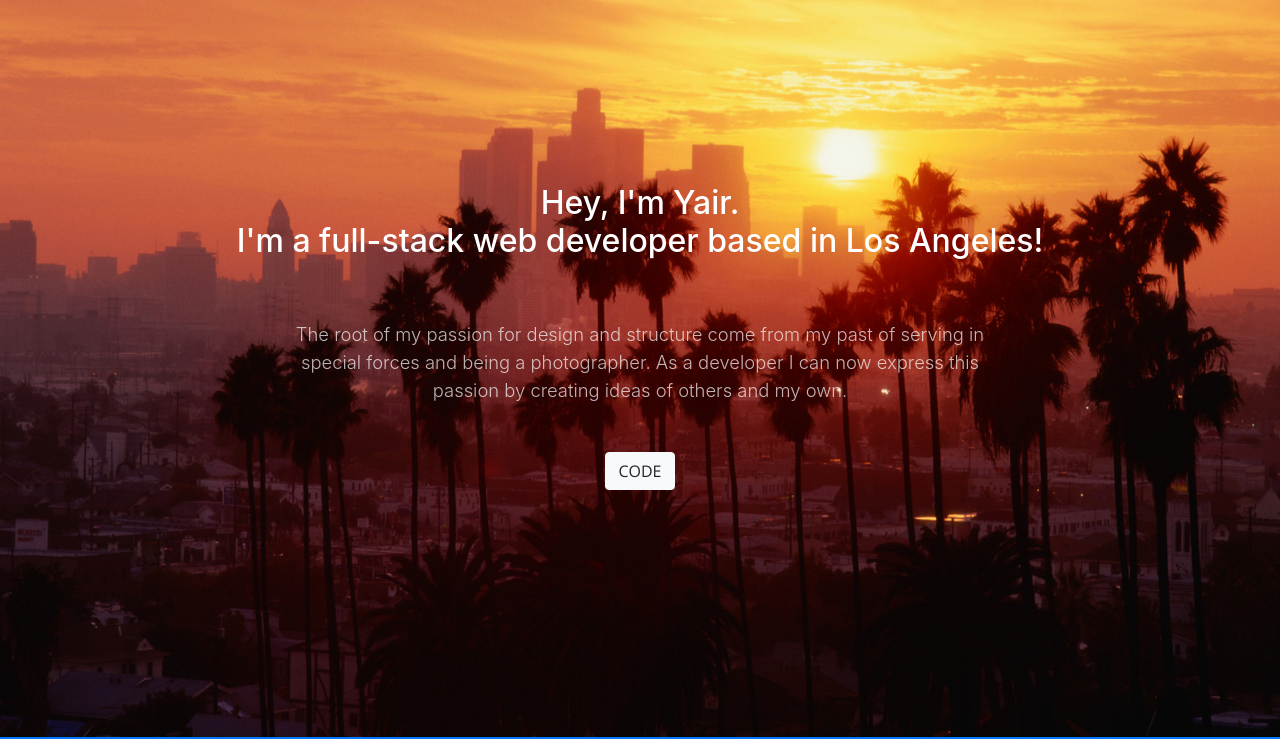
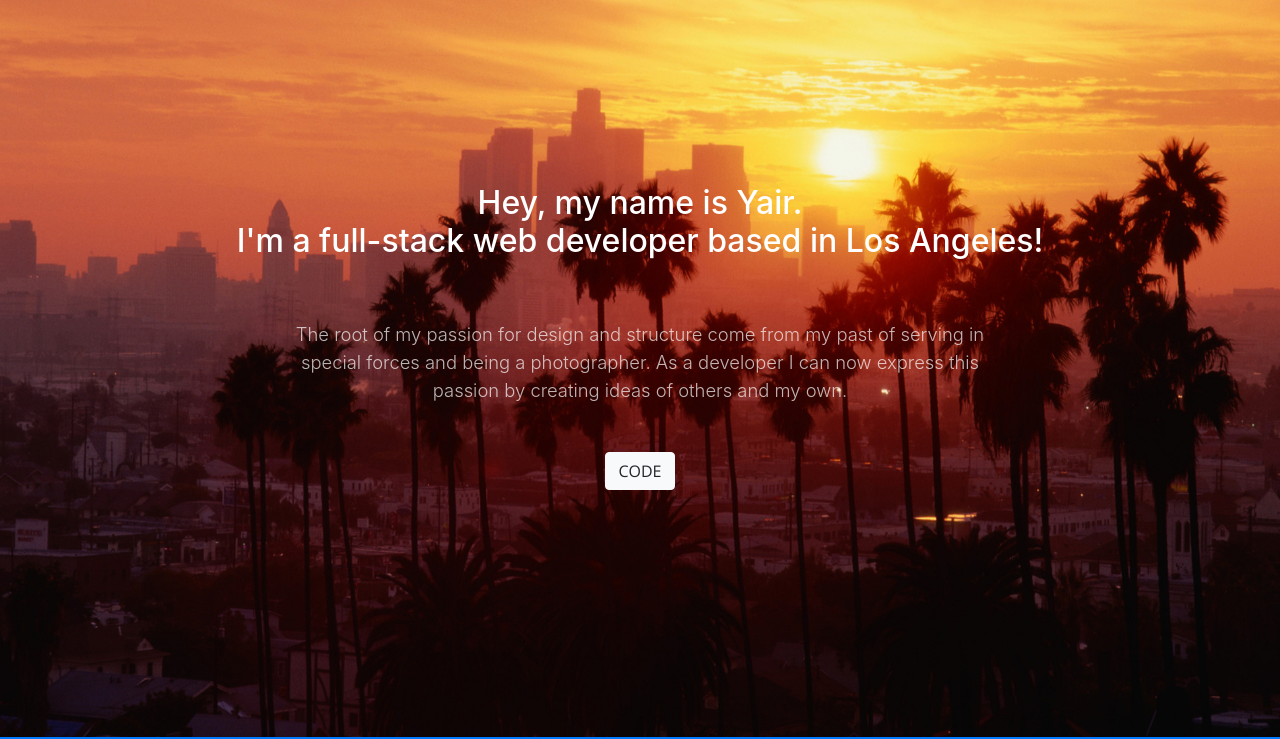
Before and after one commit to yairjoseph/portfolio, a website with bundled scripts: page index.html in a window 1280 px wide. Shown: the part 63-802 px from the top of the page. Built offline with nearby package versions, Linux system fonts and the light colour scheme.

Commit message:
first commit in a while

```diff
--- a/index.html
+++ b/index.html
@@ -64,7 +64,7 @@
         <div class="col-lg-10 mx-auto">
           <!-- <h1 class="text-uppercase"> -->
           <h2>
-            Hey, I'm Yair.
+            Hey, my name is Yair.
             <br>
             I'm a full-stack web developer based in Los Angeles!
           </h2>
```
